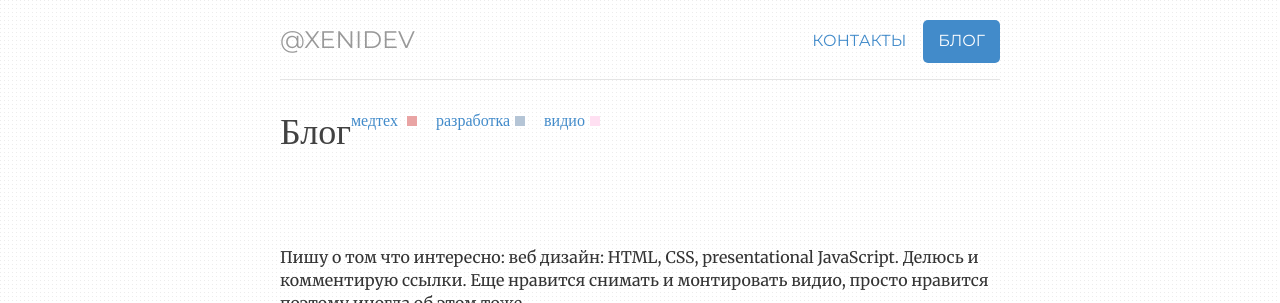
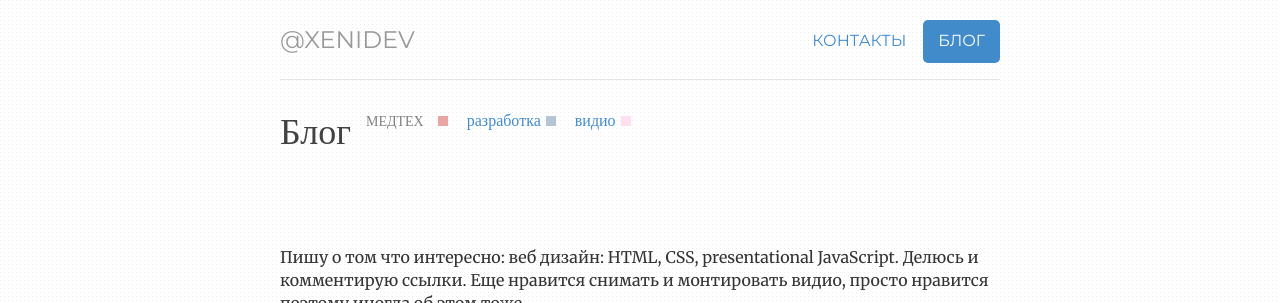
Before and after one commit to ValeraS/xenidev.github.io, a Jekyll site: the page built from notes/index.html, in a window 1280 px wide. Shown: the top 303 px of the page. Built offline with Jekyll 4.4.1, drawn with Linux system fonts in a browser that asks for light colours.

Commit message:
Update index.html

```diff
--- a/notes/index.html
+++ b/notes/index.html
@@ -9,7 +9,7 @@ notes: active
             <h1 class="intro">Блог</h1>
 
 	   <ul class="square-categories pull-right<span class="badge-category-medtech"></span>
-    <li><a href="/notes/medtech">медтех</a> <span class="badge-category-medtech"></span></li>
+    <li><a class="text-category" href="/notes/medtech">медтех</a> <a href="/notes/medtech"><span class="badge-category-medtech"></span></a></li>
     <li><a href="/notes/razrabotka.html">разработка<span class="badge-category-razrabotka"></span> </a> </li>
     <li><a href="/notes/video.html">видио<span class="badge-category-video"></a> </li>
   </ul>
```
